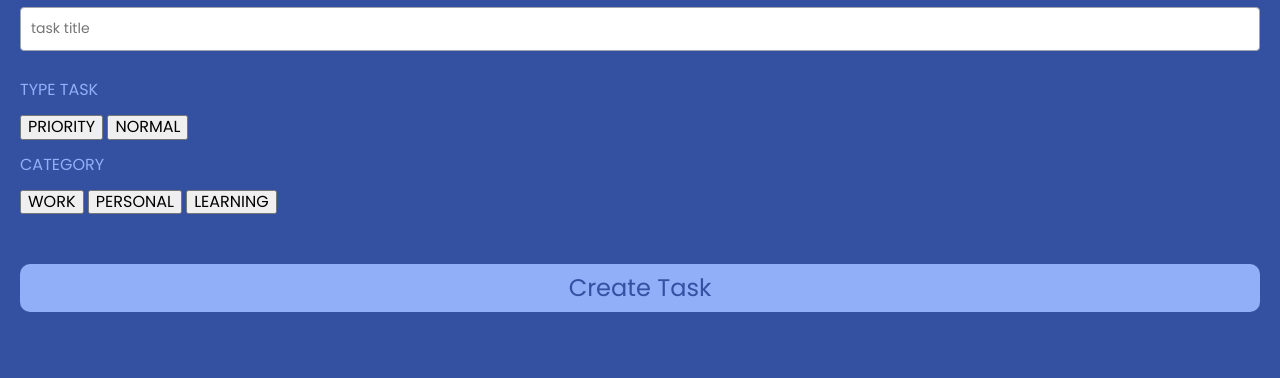
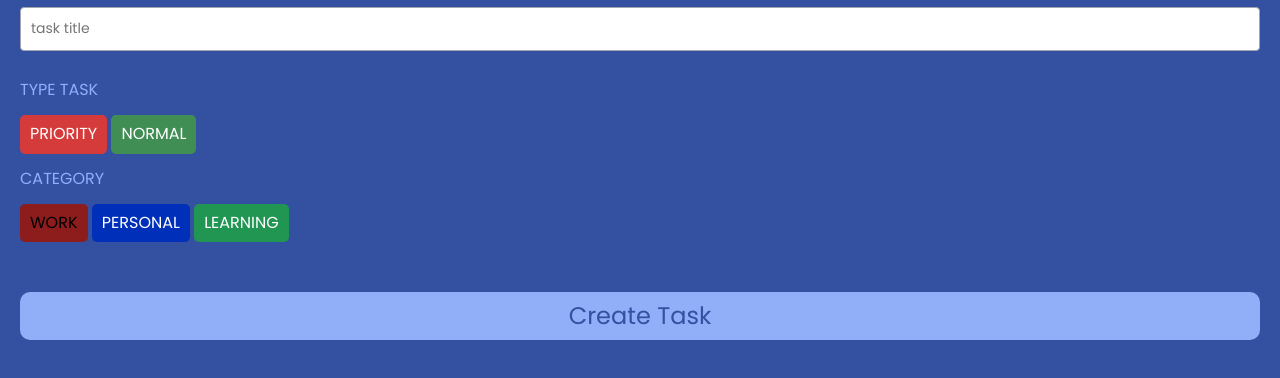
Before and after one commit to tomasz-klos/kanban, a website built with webpack: page src/pages/index.html in a window 1280 px wide. Both pictures are taken after a click on the button "Add Task". Shown: the part 156-534 px from the top of the page. Built offline with nearby package versions, Linux system fonts and the light colour scheme.

Commit message:
add css to section AddTask

```diff
--- a/src/js/index.js
+++ b/src/js/index.js
@@ -33,6 +33,7 @@ const mainSection = document.querySelector(".main--js");
 const workButton = document.querySelector(".categoryWork--js");
 const personalButton = document.querySelector(".categoryPersonal--js");
 const learningButton = document.querySelector(".categoryLearning--js");
+const categoryDiv = document.querySelector(".categoryDiv--js");
 
 
 const time = new Date().toLocaleTimeString().slice(0, 2);
@@ -112,7 +113,7 @@ function completeTask(e) {
 }
 
 // function filterTask(e){
-//     const tasks = taskList.childNodes;
+//     const tasks = categoryDiv.childNodes;
 //     console.log(tasks);
 //     tasks.forEach(function(task){
 //         console.log(typeof task);
--- a/src/pages/index.html
+++ b/src/pages/index.html
@@ -63,10 +63,10 @@
         <button class="buttonDiv__normal">NORMAL</button>
       </div>
       <p class="addTaskSection__category">CATEGORY</p>
-      <div class="categoryDiv">
-        <button class="categoryDiv__work work--js">WORK</button>
-        <button class="categoryDiv__personal personal--js">PERSONAL</button>
-        <button class="categoryDiv__learning learning--js">LEARNING</button>
+      <div class="categoryDiv categoryDiv--js">
+        <button class="categoryDiv__work work--js" value="work">WORK</button>
+        <button class="categoryDiv__personal personal--js" value="personal">PERSONAL</button>
+        <button class="categoryDiv__learning learning--js" value="learning">LEARNING</button>
       </div>
       <button class="addTaskSection__createButton taskButton">Create Task</button>
     </div>
--- a/src/scss/modules/addTaskSection.scss
+++ b/src/scss/modules/addTaskSection.scss
@@ -41,9 +41,45 @@
 
 .buttonDiv {
   padding: 0 20px;
+  &__priority {
+    background: #d63b3b;
+    border: none;
+    padding: 10px;
+    border-radius: 5px;
+    color: white;
+  }
+  &__normal {
+    background: #408e54;
+    border: none;
+    padding: 10px;
+    border-radius: 5px;
+    color: white;
+  }
 }
 
 .categoryDiv {
   padding: 0 20px;
   margin-bottom: 50px;
+  &__work {
+    padding: 10px;
+    border: none;
+    border-radius: 5px;
+    background: #8d1c1c;
+    font-weight: 100;
+  }
+  &__personal {
+    padding: 10px;
+    border: none;
+    border-radius: 5px;
+    background: #0030ba;
+    color: white;
+    font-weight: 200;
+  }
+  &__learning {
+    padding: 10px;
+    border: none;
+    border-radius: 5px;
+    background: #219653;
+    color: white;
+  }
 }
```
